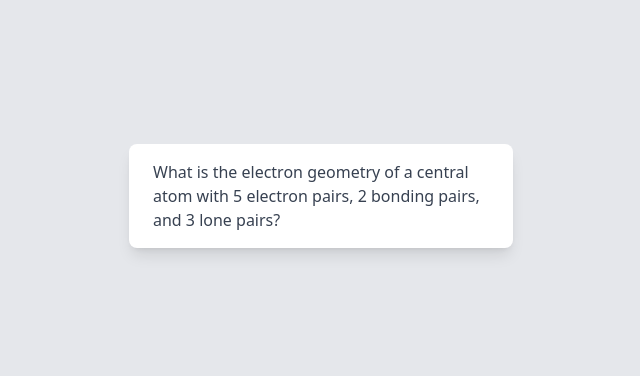
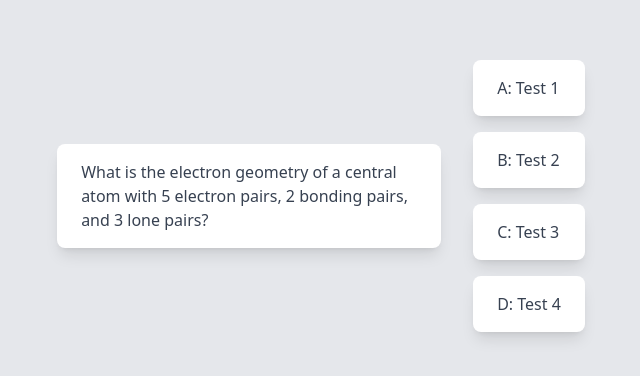
Before and after one commit to cjohnson/Memoize, a Next.js app in the folder memoize-frontend/: page / in a window 1280 px wide. Shown: the part 204-580 px from the top of the page, without its empty margins (319-959 px from the left). Built offline with nearby package versions, Linux system fonts and the light colour scheme.

Commit message:
Add multiple choice options

```diff
--- a/memoize-frontend/src/pages/index.tsx
+++ b/memoize-frontend/src/pages/index.tsx
@@ -6,11 +6,26 @@ type CardProps = {
   prompt: string
 }
 
-export const Card = ({ prompt: paragraph }: CardProps) => <aside>
+export const Card = ({ prompt: prompt }: CardProps) => <aside>
   <div className="max-w-sm rounded-lg overflow-hidden shadow-lg m-4 bg-white">
     <div className="px-6 py-4">
       <p className="text-gray-700 text-base">
-        { paragraph }
+        { prompt }
+      </p>
+    </div>
+  </div>
+</aside>
+
+type MultipleChoiceOptionProps = {
+  title: string,
+  option_index: string
+}
+
+export const MultipleChoiceOption = ({ title: title, option_index: option_index }: MultipleChoiceOptionProps) => <aside>
+  <div className="max-w-sm rounded-lg overflow-hidden shadow-lg m-4 bg-white">
+    <div className="px-6 py-4">
+      <p className="text-gray-700 text-base">
+        { option_index }: {title}
       </p>
     </div>
   </div>
@@ -24,8 +39,14 @@ const Home: NextPage = () => {
         <meta name="description" content="memorization made easy" />
         <link rel="icon" href="/favicon.ico" />
       </Head>
-      <main className="bg-gray-200 flex justify-center items-center h-screen">
-        <Card prompt="What is the electron geometry of a central atom with 5 electron pairs, 2 bonding pairs, and 3 lone pairs?"></Card>
+      <main className="bg-gray-200 flex justify-center items-center space-between h-screen">
+        <Card prompt="What is the electron geometry of a central atom with 5 electron pairs, 2 bonding pairs, and 3 lone pairs?"/>
+        <div className="columns">
+          <MultipleChoiceOption option_index="A" title="Test 1"/>
+          <MultipleChoiceOption option_index="B" title="Test 2"/>
+          <MultipleChoiceOption option_index="C" title="Test 3"/>
+          <MultipleChoiceOption option_index="D" title="Test 4"/>
+        </div>
       </main>
     </>
   );
```
